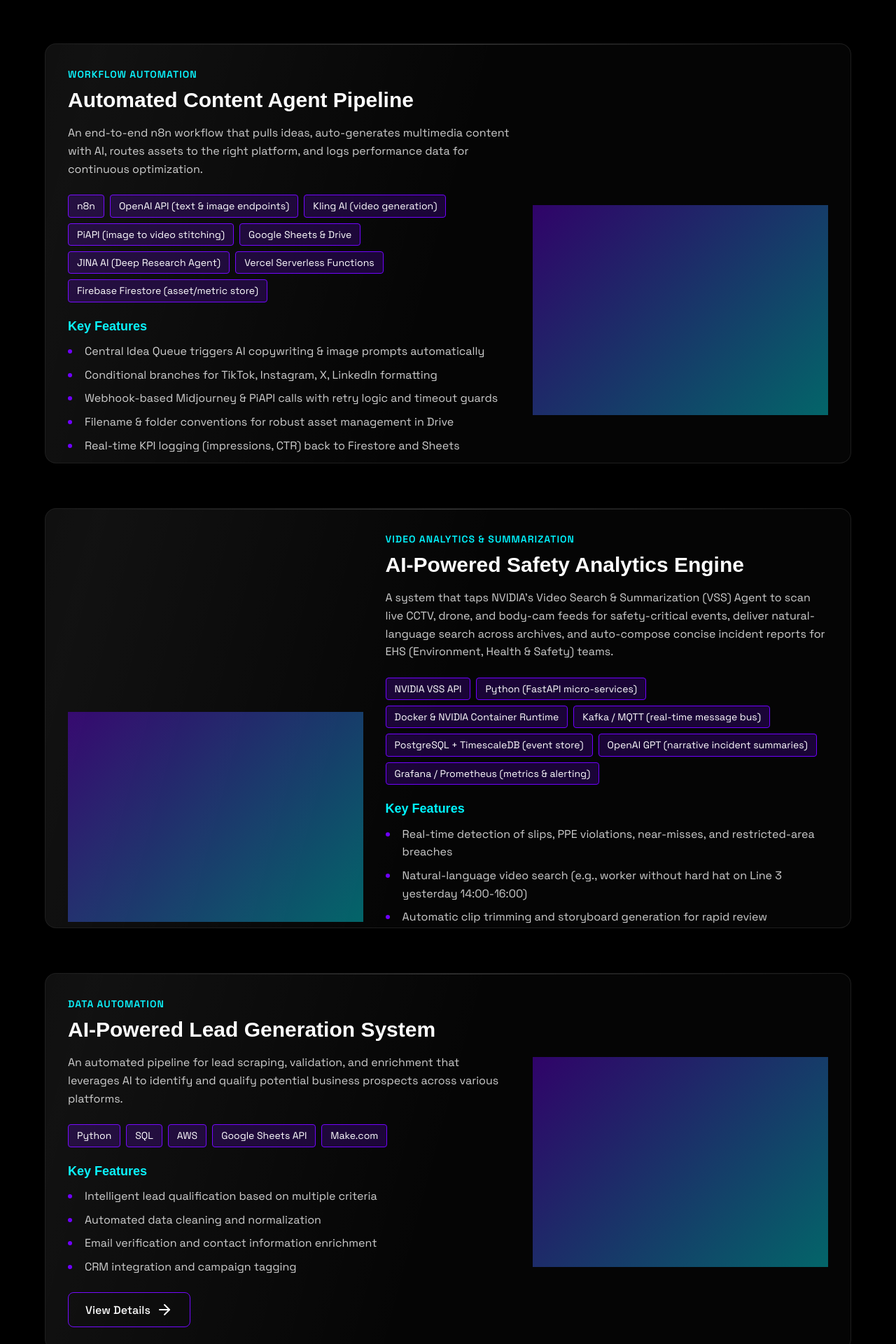
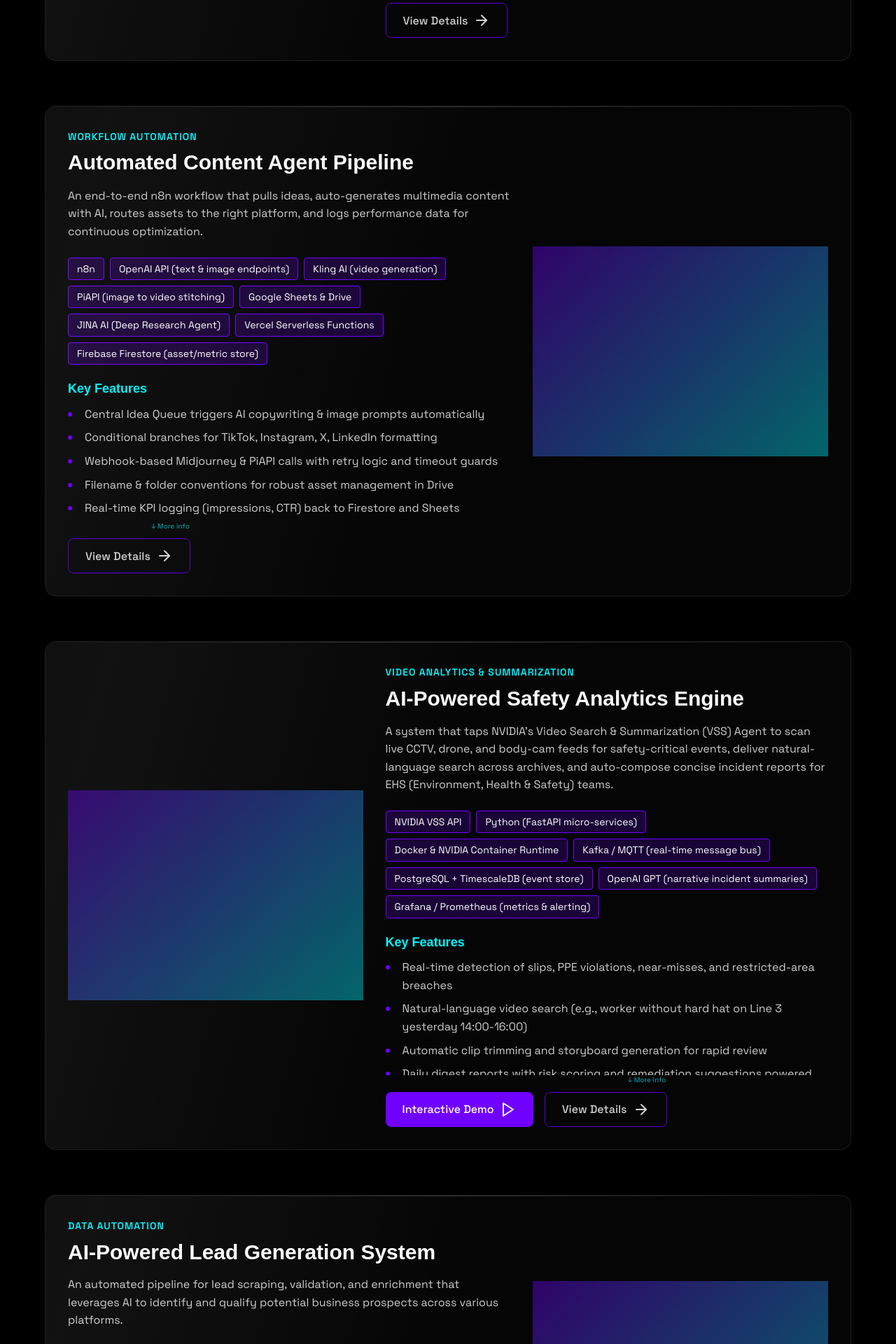
Before and after one commit to Peter07odia/portfolio, a Flask app: page / in a window 1280 px wide. Shown: the part 3567-5487 px from the top of the page at 70% size. Run offline with Flask 3, Linux system fonts and the light colour scheme; data comes from the database, SQL or seed files in the repository; some web fonts are replaced.

Commit message:
Improve display of portfolio projects with expanded content and details
Enhance project card styling in `static/css/style.css` to reveal content and add a "view details" button.

Replit-Commit-Author: Agent
Replit-Commit-Session-Id: 8a544c05-867a-4e58-8033-7d441779e938
Replit-Commit-Screenshot-Url: https://storage.googleapis.com/screenshot-production-us-central1/50f8758c-f764-4462-96f2-0091a6566f34/8fc8ff62-31c3-4718-b15a-cde13f7ddfed.jpg

```diff
--- a/static/css/style.css
+++ b/static/css/style.css
@@ -695,9 +695,9 @@ section {
     grid-template-columns: 1.5fr 1fr;
     gap: var(--space-xl);
     padding: var(--space-xl);
-    overflow: hidden;
-    position: relative;
-    max-height: 600px; /* Limit card height */
+    overflow: visible;
+    position: relative;
+    min-height: 500px; /* Ensure minimum height instead of limiting max */
 }
 
 .project-card:nth-child(even) {
@@ -752,6 +752,20 @@ section {
 
 .project-highlights {
     margin-bottom: var(--space-lg);
+    max-height: 200px;
+    overflow: hidden;
+    position: relative;
+}
+
+.project-highlights::after {
+    content: '';
+    position: absolute;
+    bottom: 0;
+    left: 0;
+    right: 0;
+    height: 40px;
+    background: linear-gradient(transparent, var(--color-dark));
+    pointer-events: none;
 }
 
 .project-highlights h4 {
@@ -785,6 +799,27 @@ section {
 .project-actions {
     display: flex;
     gap: var(--space-md);
+    margin-top: var(--space-md);
+}
+
+.details-btn {
+    position: relative;
+    animation: subtle-pulse 2s infinite;
+}
+
+.details-btn::after {
+    content: '↓ More info';
+    position: absolute;
+    top: -25px;
+    right: 0;
+    font-size: 10px;
+    color: var(--color-blue);
+    opacity: 0.7;
+}
+
+@keyframes subtle-pulse {
+    0%, 100% { opacity: 1; }
+    50% { opacity: 0.8; }
 }
 
 /* Carousel Styles */
```
Also changed, not shown: attached_assets/targeted_element_1748220312336.png (added).
